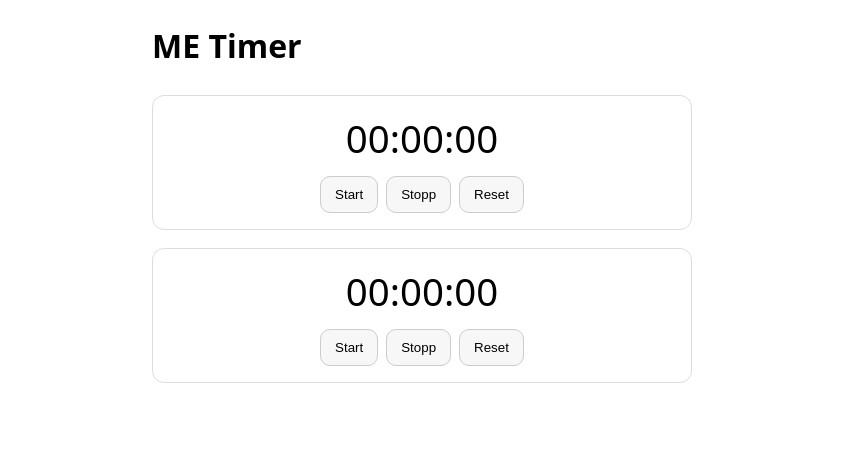
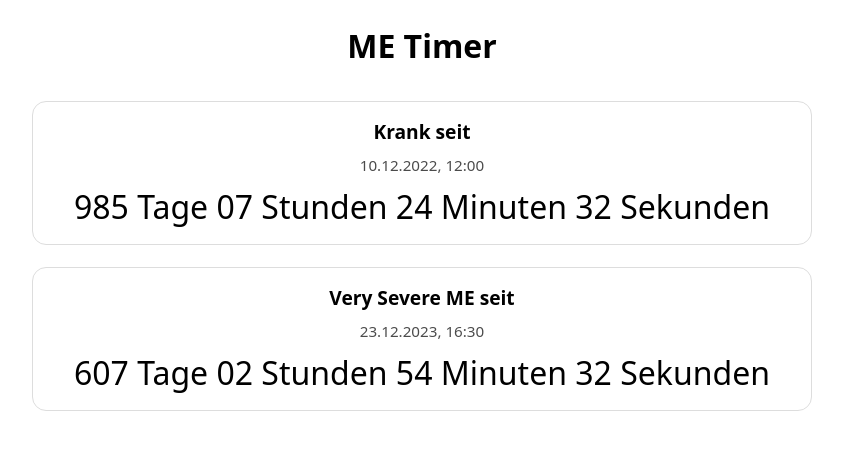
Before and after one commit to ConMe58/ME-Timer-, a plain HTML site: page index.html in a window 1280 px wide. Shown: the whole page, without its empty margins (218-1061 px from the left). Drawn offline with Linux system fonts and the light colour scheme.

Commit message:
index.html aktualisieren

```diff
--- a/index.html
+++ b/index.html
@@ -5,78 +5,54 @@
   <meta name="viewport" content="width=device-width, initial-scale=1" />
   <title>ME Timer</title>
   <style>
-    body { font-family: system-ui, sans-serif; margin: 0; padding: 24px; display: grid; gap: 20px; place-items: center; }
-    h1 { margin: 0 0 10px; }
-    .wrap { display: grid; gap: 18px; width: min(540px, 92vw); }
-    .timer { border: 1px solid #ddd; border-radius: 12px; padding: 16px; display: grid; gap: 12px; }
-    .time { font-size: 2.4rem; text-align: center; }
-    .row { display: flex; gap: 8px; justify-content: center; flex-wrap: wrap; }
-    button { padding: 10px 14px; border-radius: 10px; border: 1px solid #ccc; background: #f7f7f7; }
-    button:active { transform: scale(0.98); }
+    body { font-family: system-ui, sans-serif; margin:0; padding:24px; display:grid; place-items:center; }
+    .wrap { width:min(780px, 92vw); display:grid; gap:22px; }
+    h1 { margin:0 0 12px; text-align:center; }
+    .card { border:1px solid #ddd; border-radius:14px; padding:16px; display:grid; gap:10px; }
+    .label { font-weight:600; text-align:center; font-size:1.2rem; }
+    .since { font-size:0.95rem; opacity:0.7; text-align:center; }
+    .value { font-size: clamp(1.2rem, 6vw, 2rem); text-align:center; }
   </style>
 </head>
 <body>
   <div class="wrap">
     <h1>ME Timer</h1>
 
-    <div class="timer">
-      <div class="time" id="t1">00:00:00</div>
-      <div class="row">
-        <button onclick="start('t1')">Start</button>
-        <button onclick="stop('t1')">Stopp</button>
-        <button onclick="reset('t1')">Reset</button>
-      </div>
+    <div class="card">
+      <div class="label">Krank seit</div>
+      <div class="since">10.12.2022, 12:00</div>
+      <div id="t1" class="value">–</div>
     </div>
 
-    <div class="timer">
-      <div class="time" id="t2">00:00:00</div>
-      <div class="row">
-        <button onclick="start('t2')">Start</button>
-        <button onclick="stop('t2')">Stopp</button>
-        <button onclick="reset('t2')">Reset</button>
-      </div>
+    <div class="card">
+      <div class="label">Very Severe ME seit</div>
+      <div class="since">23.12.2023, 16:30</div>
+      <div id="t2" class="value">–</div>
     </div>
   </div>
 
   <script>
-    const states = {};
+    // Startdaten (Deutschland: Winterzeit = UTC+1)
+    const start1 = new Date("2022-12-10T12:00:00+01:00");
+    const start2 = new Date("2023-12-23T16:30:00+01:00");
 
-    function fmt(sec){
-      const h = String(Math.floor(sec/3600)).padStart(2,'0');
-      const m = String(Math.floor((sec%3600)/60)).padStart(2,'0');
-      const s = String(Math.floor(sec%60)).padStart(2,'0');
-      return `${h}:${m}:${s}`;
+    function fmtDHMS(sec){
+      const d = Math.floor(sec / 86400);
+      const h = Math.floor((sec % 86400) / 3600);
+      const m = Math.floor((sec % 3600) / 60);
+      const s = Math.floor(sec % 60);
+      const pad = n => String(n).padStart(2, "0");
+      return `${d} Tage ${pad(h)} Stunden ${pad(m)} Minuten ${pad(s)} Sekunden`;
     }
-    function ensure(id){
-      if(!states[id]) states[id] = { elapsed:0, running:false, last:0, handle:null };
-      return states[id];
+
+    function update(){
+      const now = Date.now();
+      document.getElementById("t1").textContent = fmtDHMS((now - start1.getTime())/1000);
+      document.getElementById("t2").textContent = fmtDHMS((now - start2.getTime())/1000);
     }
-    function tick(id){
-      const st = ensure(id);
-      const now = Date.now();
-      st.elapsed += (now - st.last)/1000;
-      st.last = now;
-      document.getElementById(id).textContent = fmt(st.elapsed);
-    }
-    function start(id){
-      const st = ensure(id);
-      if(st.running) return;
-      st.running = true;
-      st.last = Date.now();
-      st.handle = setInterval(()=>tick(id), 250);
-    }
-    function stop(id){
-      const st = ensure(id);
-      if(!st.running) return;
-      st.running = false;
-      clearInterval(st.handle);
-      tick(id);
-    }
-    function reset(id){
-      const st = ensure(id);
-      st.elapsed = 0;
-      document.getElementById(id).textContent = "00:00:00";
-    }
+
+    update();
+    setInterval(update, 1000);
   </script>
 </body>
 </html>
```
